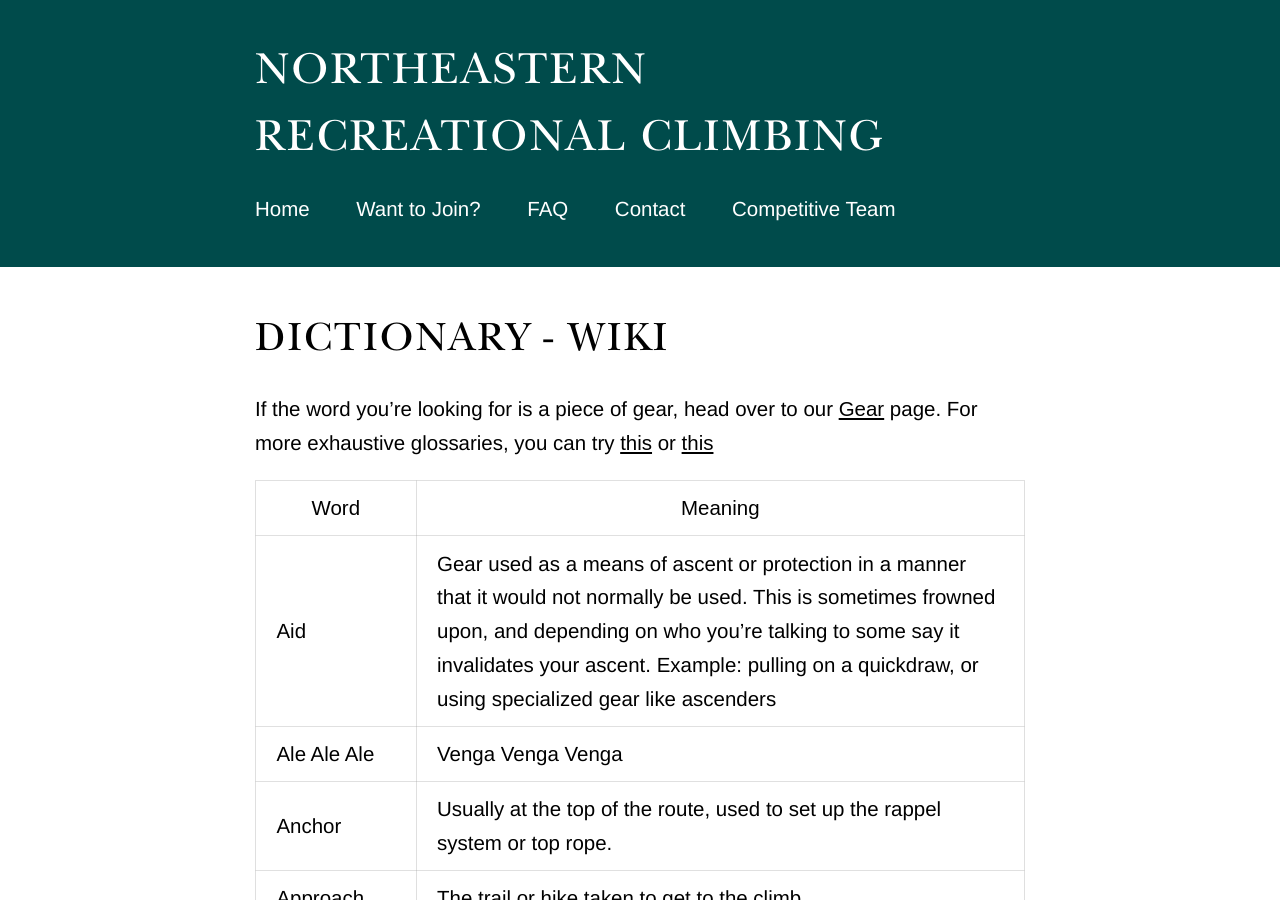
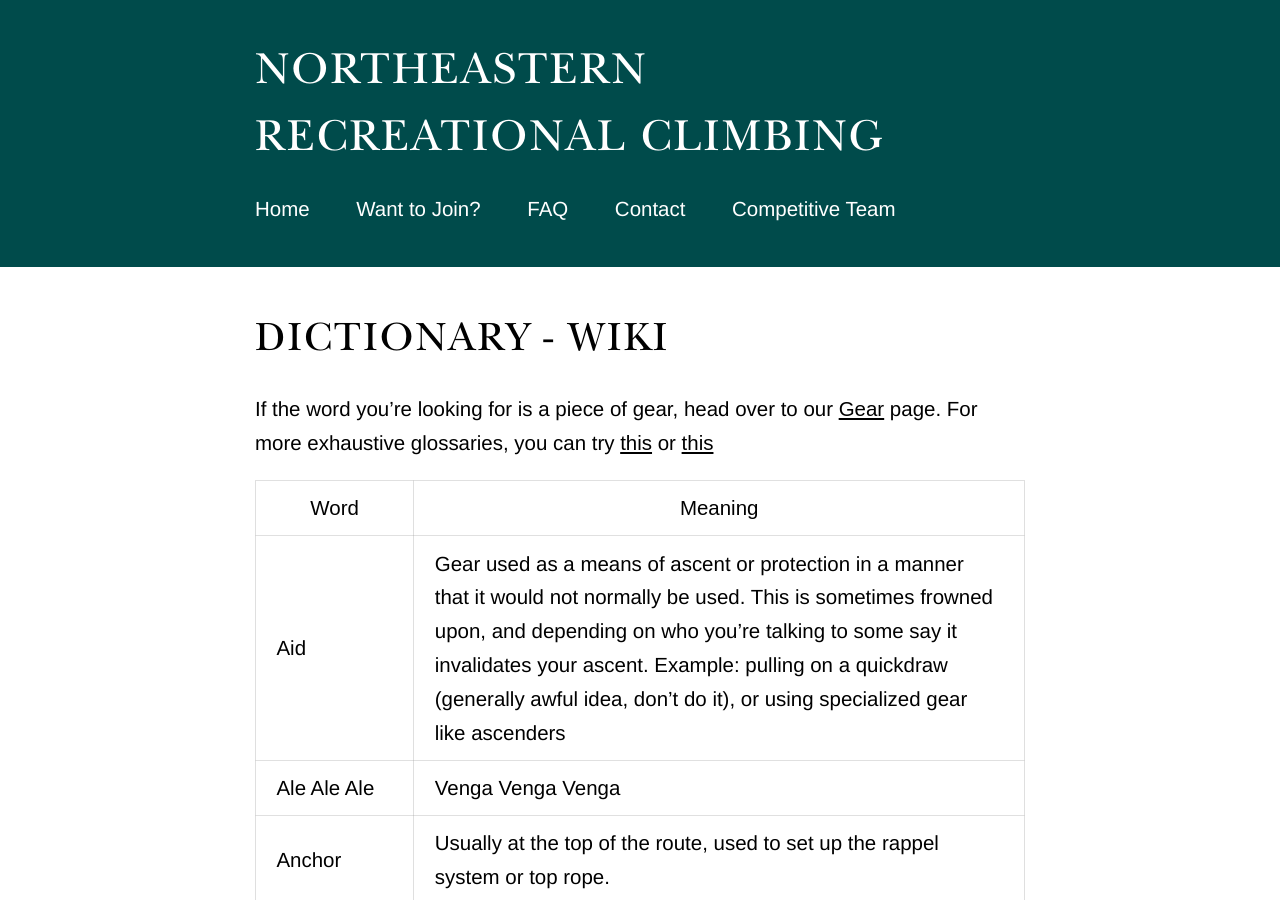
Before and after one commit to NortheasternClimbing/northeasternclimbing.github.io, a Jekyll site: the page built from nrc/wiki/dictionary.md, in a window 1280 px wide and 900 px high. Built offline with Jekyll 4.4.1, drawn with Linux system fonts in a browser that asks for light colours.

Commit message:
Precautionary measures

```diff
--- a/nrc/wiki/dictionary.md
+++ b/nrc/wiki/dictionary.md
@@ -7,7 +7,7 @@ If the word you're looking for is a piece of gear, head over to our [Gear](../ge
 
 Word | Meaning
 ---- | --------
-Aid | Gear used as a means of ascent or protection in a manner that it would not normally be used. This is sometimes frowned upon, and depending on who you're talking to some say it invalidates your ascent. Example: pulling on a quickdraw, or using specialized gear like ascenders
+Aid | Gear used as a means of ascent or protection in a manner that it would not normally be used. This is sometimes frowned upon, and depending on who you're talking to some say it invalidates your ascent. Example: pulling on a quickdraw (generally awful idea, don't do it), or using specialized gear like ascenders
 Ale Ale Ale | Venga Venga Venga
 Anchor | Usually at the top of the route, used to set up the rappel system or top rope.
 Approach | The trail or hike taken to get to the climb.
```
